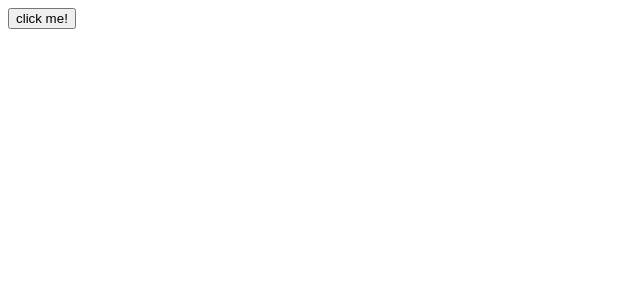
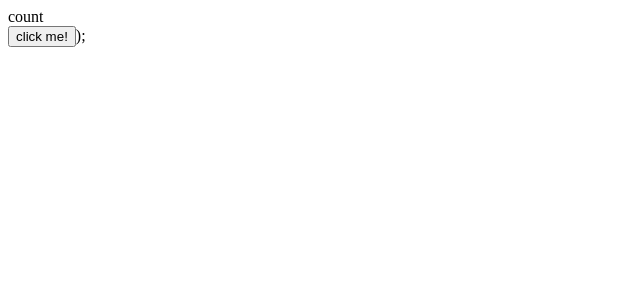
Before and after one commit to alxford45/cookie-clicker, a React app: page / in a window 1280 px wide. Shown: the top 300 px of the page, without its empty margins (0-640 px from the left). Built offline with nearby package versions, Linux system fonts and the light colour scheme.

Commit message:
added dummy count, wrapped tsx in Fragment

```diff
--- a/src/App.tsx
+++ b/src/App.tsx
@@ -1,5 +1,12 @@
 import React from "react";
 
-const App: React.FC = () => <button>click me!</button>;
+const App: React.FC = () => {
+  return (
+    <React.Fragment>
+      <div>count</div>
+      <button>click me!</button>);
+    </React.Fragment>
+  );
+};
 
 export default App;
```
